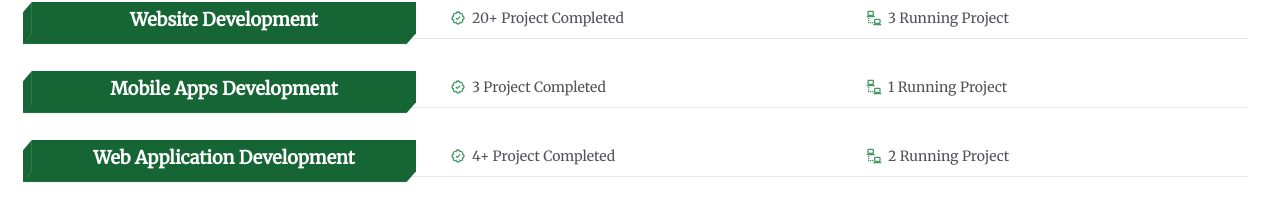
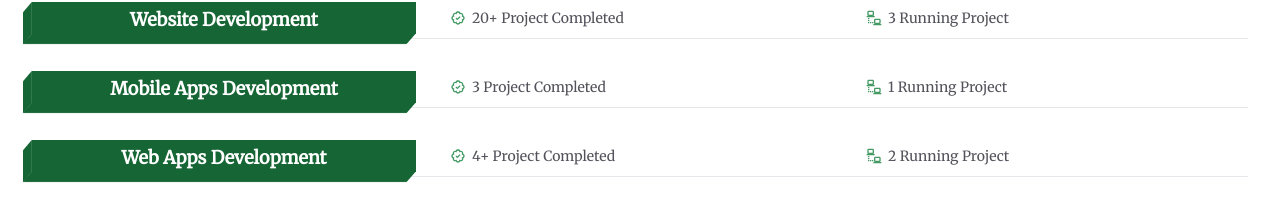
Before and after one commit to lokichaulagain/cloudwebs, a Next.js app: page / in a window 1280 px wide. Shown: the part 1292-1499 px from the top of the page. Built offline with nearby package versions, Linux system fonts and the light colour scheme.

Commit message:
shorten the text

```diff
--- a/app/components/ServiceSection.tsx
+++ b/app/components/ServiceSection.tsx
@@ -56,7 +56,7 @@ const services = [
   },
 
   {
-    name: "Web Application Development",
+    name: "Web Apps Development",
     completed: "4+ Project Completed",
     running: "2 Running Project",
   },
```
